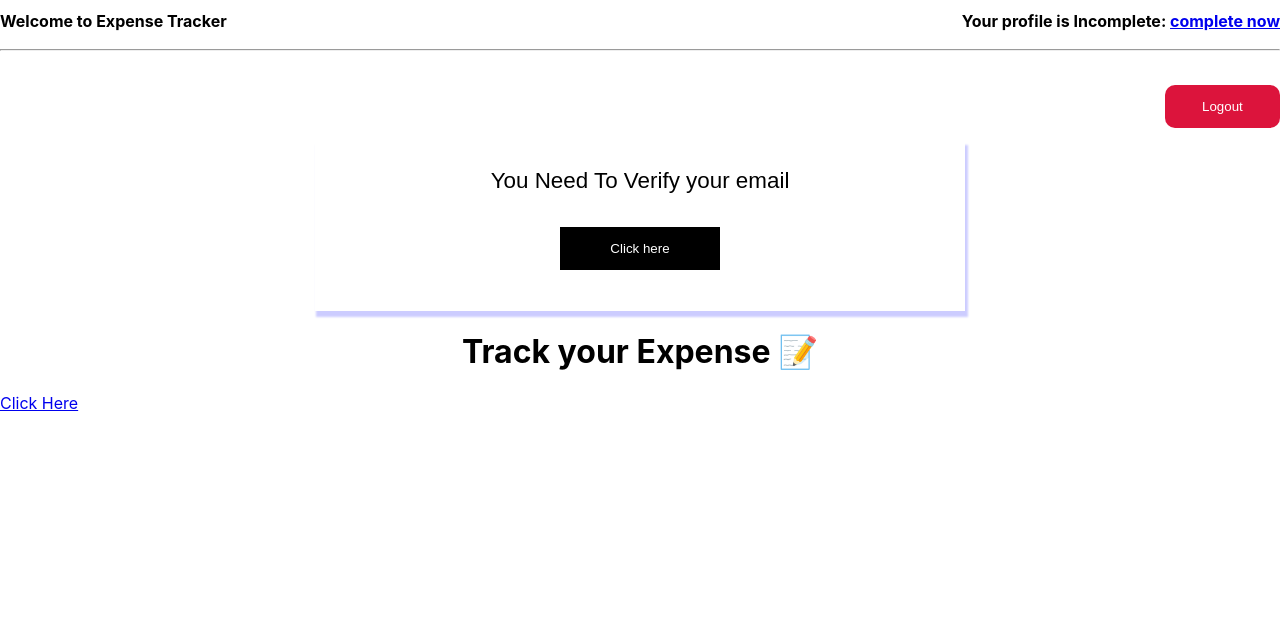
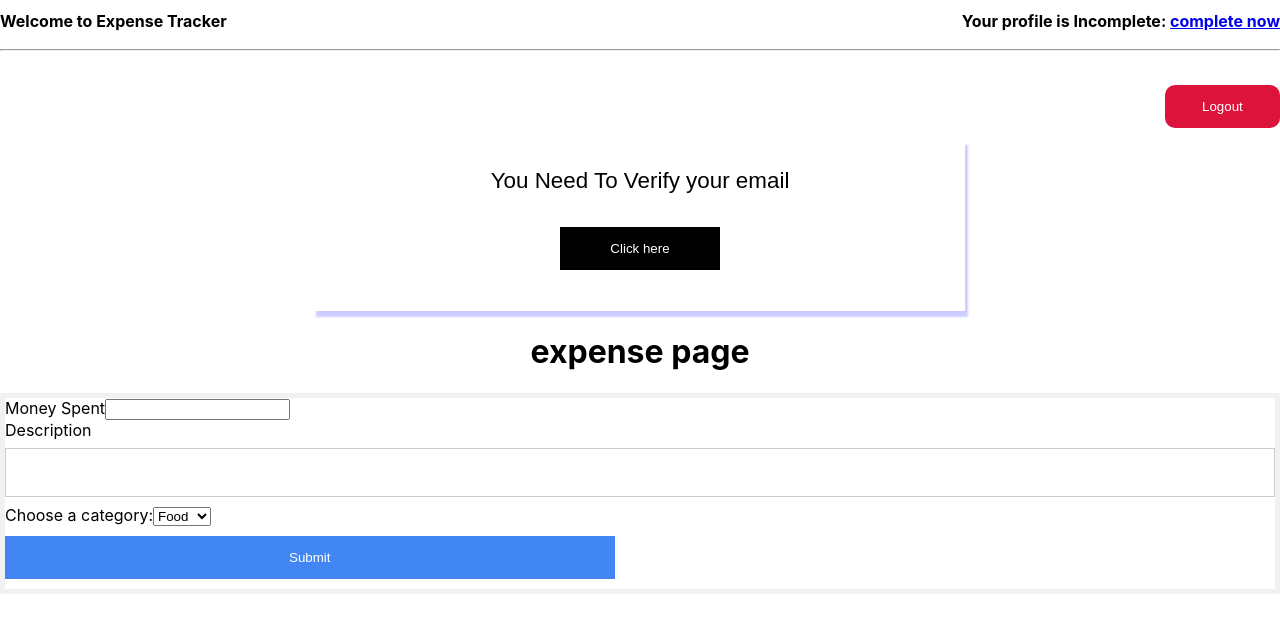
Before and after one commit to ankit-dutta/expense-track-react, a React (Create React App) app: page /welcome in a window 1280 px wide. Shown: the top 632 px of the page. Built offline with nearby package versions, Linux system fonts and the light colour scheme; no server answers.

Commit message:
get post request

```diff
--- /dev/null
+++ b/src/pages/Expenses/ExpenseList.js
@@ -0,0 +1,21 @@
+const ExpenseList = (props) =>{
+    console.log(props.items)
+    return(
+        <>
+        {props.items.map((item)=>{
+            return(
+                <>
+                    <ul key={item.id}>
+                        <li>Money spent : {item.money}</li>
+                        <li>description : {item.description}</li>
+                        <li>category : {item.category}</li>
+                    </ul>
+                </>
+            )
+        })}
+
+        </>
+    )
+}
+
+export default ExpenseList;
--- a/src/pages/Expenses/ExpenseTrack.js
+++ b/src/pages/Expenses/ExpenseTrack.js
@@ -1,11 +1,64 @@
-import { useRef } from "react";
+import { useEffect, useRef, useState } from "react";
+import ExpenseList from "./ExpenseList";
 
 
 const ExpenseTrack = () => {
 
+  const dummyExpense = [
+    {
+      id : "a1",
+      money: "100",
+      description: "For health and school",
+      category: "others",
+    }
+  ]
+
+  const [expense , setExpense] = useState([dummyExpense]);
+  const [reload,setReload] = useState(false)
+
+
     const amountRef = useRef();
     const descriptionRef = useRef();
     const categoryRef = useRef();
+
+    //GET REQUEST
+    useEffect(()=>{
+      fetch(`https://expense-track-react-default-rtdb.firebaseio.com/Expenses.json`,{
+      method : 'GET',
+      headers :{
+        "Content-Type" : "application/json",
+      }
+    }).then((res)=>{
+      if(res.ok){
+        console.log(res);
+        return res.json();
+      }
+    }).catch((err)=>{
+      console.log(err)
+    }).then((data)=>{
+      console.log(data);
+
+      const storeData = [];
+
+      for(let key in data){
+        console.log(key);
+
+        let d = {
+          id : key,
+          money : data[key].money,
+          description : data[key].description,
+          category : data[key].category
+        }
+
+        storeData.unshift(d)  //pusing the elemets in storedata arr at starting
+      }
+
+      setExpense([...storeData]);
+      console.log(storeData)
+    });
+    },[reload])
+
+
 
     const addexpenseHandler = (event) =>{
           event.preventDefault()
@@ -15,12 +68,37 @@ const ExpenseTrack = () => {
 
         console.log("submit", enteredAmount,enteredCategory,enteredDescription)
 
-        // const obj = {
-        //     amount : enteredAmount,
-        //     description : enteredDescription,
-        //     category : enteredCategory
+      const newExpense = {
+        id : Math.random().toString(),
+        money : enteredAmount,
+        description : enteredDescription,
+        category : enteredCategory
+      }
 
-        // }
+
+      // POST REQUEST
+
+      fetch('https://expense-track-react-default-rtdb.firebaseio.com/Expenses.json',{
+        method: "POST",
+        body: JSON.stringify(newExpense),
+        headers : {
+          "Content-Type" : "application/json",
+        },
+      }).then((res)=>{
+        if(res.ok){
+          alert("data sent to the backend");
+           console.log(res);
+           return res.json();
+        }else{
+          return res.json(data =>{
+            throw new Error (data.error.message);
+          })
+        }
+      })
+
+        amountRef.current.value = "";
+        descriptionRef.current.value = "";
+        categoryRef.current.value = "";
     }
 
     return(
@@ -47,11 +125,11 @@ const ExpenseTrack = () => {
 
             <br />
 
-            <button>Add</button>
-
-
+            <button type="submit">Submit</button>
 
           </form>
+
+        <ExpenseList items = {expense} />
 
 
 
--- a/src/pages/Welcome.js
+++ b/src/pages/Welcome.js
@@ -1,6 +1,7 @@
 import { useContext } from 'react';
 import { Link, useHistory } from 'react-router-dom';
 import AuthContext from '../store/auth-context';
+import ExpenseTrack from './Expenses/ExpenseTrack';
 import './Welcome.css'
 
 
@@ -77,8 +78,10 @@ const Welcome = () =>{
         </div>
 
         <div>
-            <h1>Track your Expense 📝</h1>
-            <Link to='/expense' >Click Here</Link>
+            {/* <h1>Track your Expense 📝</h1>
+            <Link to='/expense' >Click Here</Link> */}
+
+            <ExpenseTrack />
         </div>
         </>
     )
```
